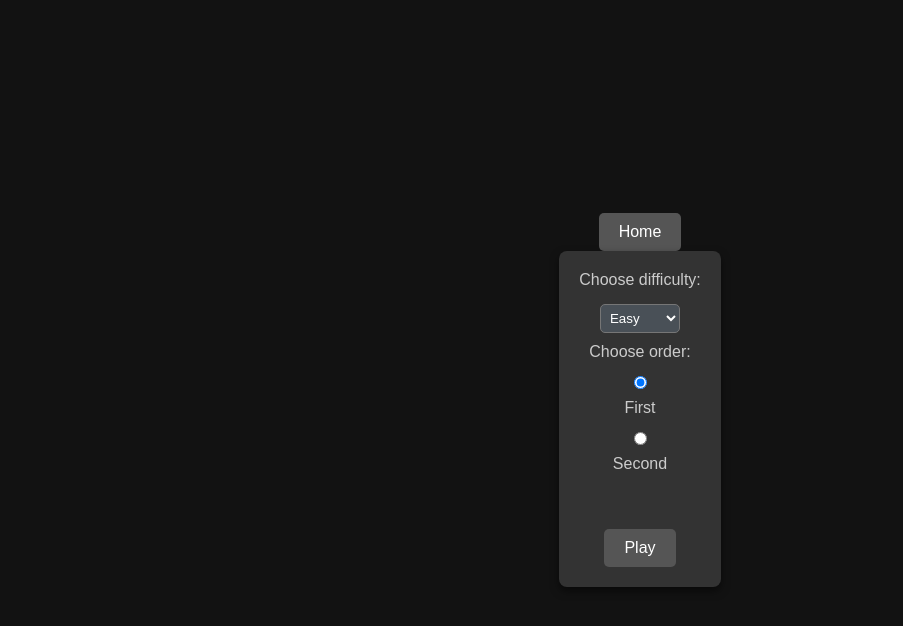
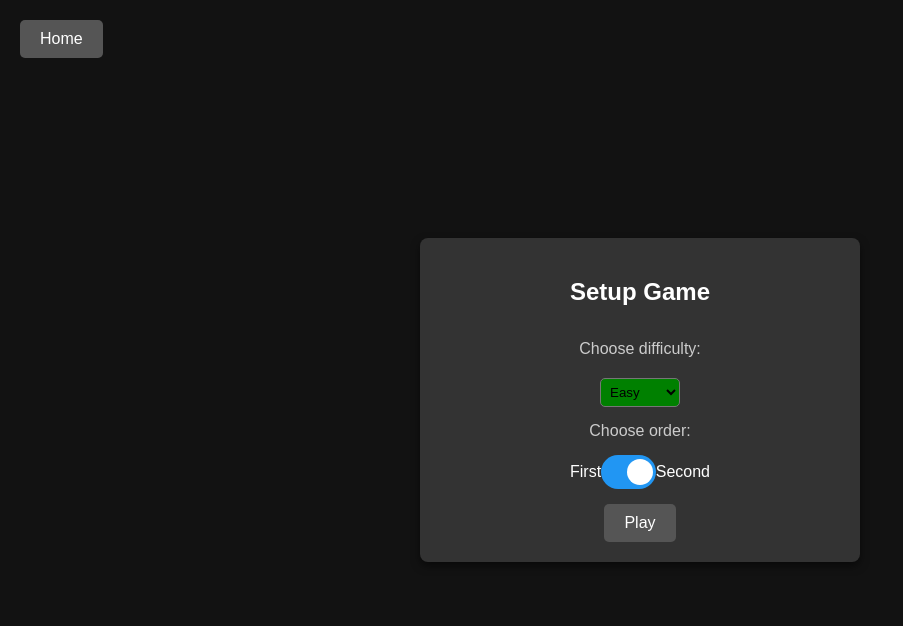
Before and after one commit to jimphowe/TacTicToe.io, a Django app: page /singleplayer/setup/ in a window 1280 px wide. Shown: the top 626 px of the page, without its empty margins (0-903 px from the left). Run offline with Django 5.2, Linux system fonts and the light colour scheme; parts of the project's set-up code (start-up, migrations or seed data) failed here and were passed over.

Commit message:
make sp setup look better

```diff
--- a/tictactoefrontend/templates/singleplayer_setup.html
+++ b/tictactoefrontend/templates/singleplayer_setup.html
@@ -3,12 +3,12 @@
 <head>
     <meta charset="UTF-8">
     <meta name="viewport" content="width=device-width, initial-scale=1.0">
-    <title>Setup Multiplayer Game</title>
+    <title>Setup Single Player Game</title>
     <style>
         body {
-            background-color: #121212; /* Dark background for the body */
-            color: #ffffff; /* Light text color for readability */
-            font-family: Arial, sans-serif; /* Consistent font with the index page */
+            background-color: #121212; /* Dark background */
+            color: #ffffff; /* Light text color */
+            font-family: 'Arial', sans-serif; /* Consistent font */
             margin: 0;
             height: 100vh;
             display: flex;
@@ -20,21 +20,68 @@
             display: flex;
             flex-direction: column;
             align-items: center;
-            gap: 10px;
+            gap: 15px;
             padding: 20px;
-            background-color: #333; /* Dark background for forms */
+            background-color: #333; /* Dark background for form */
             border-radius: 8px;
             box-shadow: 0 4px 8px rgba(0,0,0,0.5);
+            width: 80%;
+            max-width: 400px;
         }
-        select, input[type="radio"] {
+        select {
             padding: 5px;
             margin-top: 5px;
-            background-color: #495057;
-            color: #fff;
+            color: black; /* Change color to black for better visibility */
             border: 1px solid #767676;
             border-radius: 5px;
+            background-color: #495057;
         }
-        button {
+        .toggle-switch {
+            position: relative;
+            display: inline-block;
+            width: 60px;
+            height: 34px;
+        }
+        .toggle-switch input {
+            opacity: 0;
+            width: 0;
+            height: 0;
+        }
+        .slider {
+            position: absolute;
+            cursor: pointer;
+            top: 0;
+            left: 0;
+            right: 0;
+            bottom: 0;
+            background-color: #ccc; /* Off background color */
+            transition: 0.4s;
+            border-radius: 34px;
+        }
+        .slider:before {
+            position: absolute;
+            content: "";
+            height: 26px;
+            width: 26px;
+            left: 4px;
+            bottom: 4px;
+            background-color: white;
+            transition: 0.4s;
+            border-radius: 50%;
+        }
+        input:checked + .slider {
+            background-color: #2196F3; /* On state background color */
+        }
+        input:checked + .slider:before {
+            transform: translateX(22px); /* Move toggle on activation */
+        }
+        .order-labels {
+            display: flex;
+            align-items: center;
+            justify-content: space-between;
+            width: 140px;
+        }
+        button, #homeButton {
             padding: 10px 20px;
             font-size: 16px;
             color: #fff;
@@ -44,31 +91,64 @@
             cursor: pointer;
             transition: background-color 0.3s;
         }
-        button:hover {
+        button:hover, #homeButton:hover {
             background-color: #666;
         }
         label {
             color: #ccc;
         }
+        #homeButton {
+            position: fixed;
+            top: 20px;
+            left: 20px;
+            width: auto;
+        }
     </style>
 </head>
 <body>
     <button id="homeButton" onclick="location.href='/'">Home</button>
-    <form action="{% url 'singleplayer_view' %}" method="get">
+    <form id="gameSetupForm" action="{% url 'singleplayer_view' %}" method="get">
+        <h2>Setup Game</h2>
         <label for="difficulty">Choose difficulty:</label>
-        <select name="difficulty" id="difficulty">
-            <option value="easy">Easy</option>
+        <select name="difficulty" id="difficulty" onchange="changeColor(this)">
+            <option value="easy" selected>Easy</option>
             <option value="medium">Medium</option>
             <option value="hard">Hard</option>
             <option value="expert">Expert</option>
         </select>
         <label>Choose order:</label>
-        <input type="radio" id="firstPlayer" name="firstPlayer" value="human" checked>
-        <label for="first">First</label>
-        <input type="radio" id="secondPlayer" name="firstPlayer" value="computer">
-        <label for="second">Second</label>
-        <br><br>
+        <div class="order-labels">
+            <span>First</span>
+            <label class="toggle-switch">
+                <input type="checkbox" id="orderToggle" checked>
+                <span class="slider"></span>
+            </label>
+            <span>Second</span>
+        </div>
+        <input type="hidden" id="firstPlayer" name="firstPlayer" value="human">
         <button type="submit">Play</button>
     </form>
+    <script>
+        function changeColor(select) {
+            var color = 'green'; // default to green for 'easy'
+            if (select.value === 'easy') color = 'green';
+            else if (select.value === 'medium') color = 'yellow';
+            else if (select.value === 'hard') color = 'orange';
+            else if (select.value === 'expert') color = 'red';
+            select.style.backgroundColor = color;
+        }
+
+        document.getElementById('gameSetupForm').addEventListener('submit', function(e) {
+            e.preventDefault();
+            var toggle = document.getElementById('orderToggle');
+            var firstPlayerInput = document.getElementById('firstPlayer');
+            firstPlayerInput.value = toggle.checked ? 'computer' : 'human';
+            this.submit();
+        });
+
+        window.onload = function() {
+            changeColor(document.getElementById('difficulty'));
+        };
+    </script>
 </body>
 </html>
```
